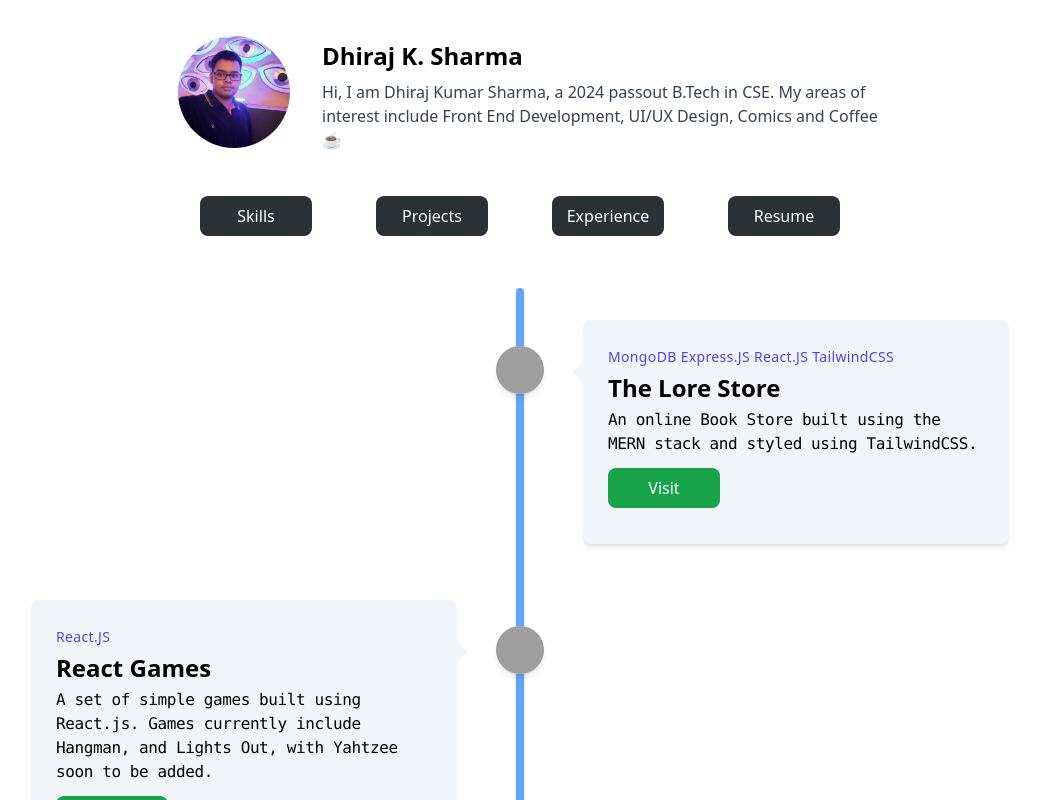
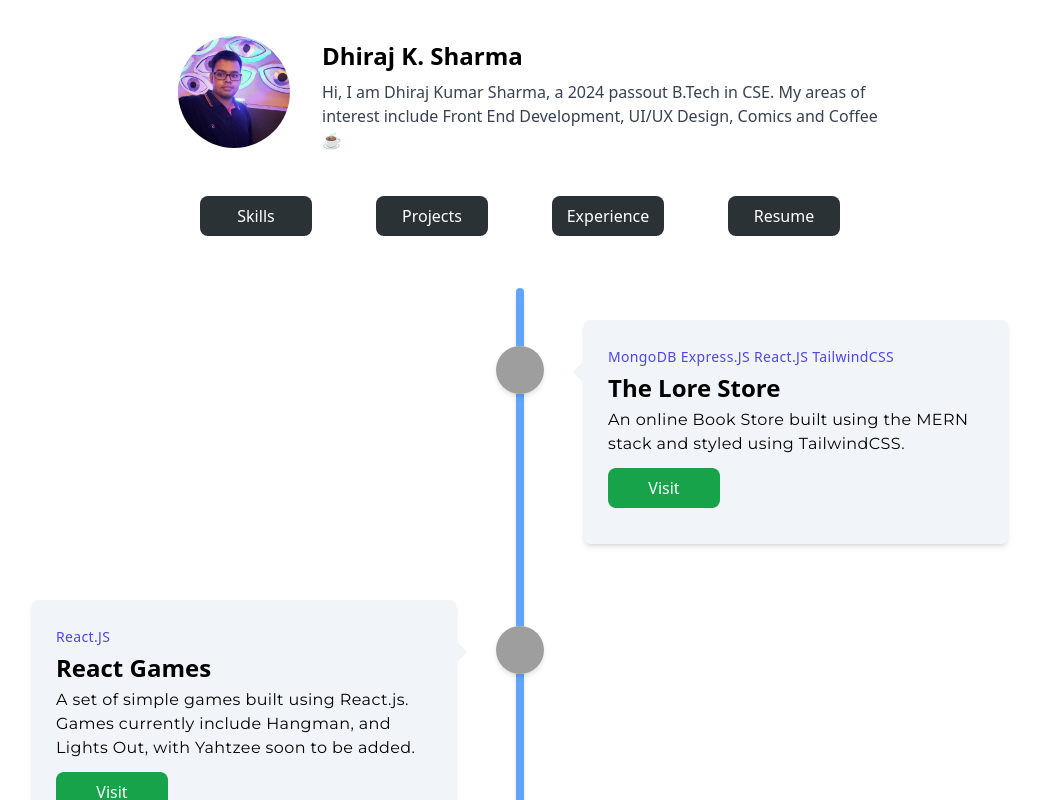
Before and after one commit to dhirajksharma/dhirajksharma.github.io, a React (Create React App) app: page / in a window 1280 px wide. Both pictures are taken after a click on the button "Projects". Shown: the top 800 px of the page, without its empty margins (120-1159 px from the left). Built offline with nearby package versions, Linux system fonts and the light colour scheme; grey boxes are pictures that could not be loaded.

Commit message:
Imporve dark mode and add animation

```diff
--- a/public/index.html
+++ b/public/index.html
@@ -16,6 +16,9 @@
     <link rel="icon" type="image/png" sizes="16x16" href="%PUBLIC_URL%/favicon-16x16.png">
     <link rel="manifest" href="%PUBLIC_URL%/site.webmanifest">
     <link rel="mask-icon" href="%PUBLIC_URL%/safari-pinned-tab.svg" color="#5bbad5">
+    <link rel="preconnect" href="https://fonts.googleapis.com">
+    <link rel="preconnect" href="https://fonts.gstatic.com" crossorigin>
+    <link href="https://fonts.googleapis.com/css2?family=Montserrat:wght@300;400&display=swap" rel="stylesheet">
     <meta name="msapplication-TileColor" content="#da532c">
     <!--
       manifest.json provides metadata used when your web app is installed on a
--- a/src/Cards.js
+++ b/src/Cards.js
@@ -21,7 +21,7 @@ class Cards extends React.Component{
                     <div class="bg-slate-100 p-4 xs:p-6 rounded-md shadow-md">
                         <span class="font-medium text-indigo-600 text-sm tracking-wide">{this.props.tag}</span>
                         <h1 class="text-xl xs:text-2xl font-bold pt-1">{this.props.title}</h1>
-                        <p class="pt-1 text-sm xs:text-base font-mono tracking-tight">
+                        <p class="pt-1 text-sm xs:text-base font-montserrat tracking-wide">
                             {this.props.body}
                         </p>
                         <a href={this.props.link} target="_blank">
--- a/src/CardsLeft.js
+++ b/src/CardsLeft.js
@@ -21,7 +21,7 @@ class CardsLeft extends React.Component{
                     <div class="bg-slate-100 p-4 xs:p-6 rounded-md shadow-md">
                         <span class="font-medium text-indigo-600 text-sm tracking-wide">{this.props.tag}</span>
                         <h1 class="text-xl xs:text-2xl font-bold pt-1">{this.props.title}</h1>
-                        <p class="pt-1 text-sm xs:text-base font-mono tracking-tight">
+                        <p class="pt-1 text-sm xs:text-base font-montserrat tracking-wide">
                             {this.props.body}
                         </p>
                         <a href={this.props.link} target="_blank">
--- a/src/Data.js
+++ b/src/Data.js
@@ -41,7 +41,7 @@ export const skillData=[
 export const projectData=[
     {
         itr:0,
-        img:"https://drive.google.com/uc?id=1CMJL0asTZnvWx9L3-fkK3SBPmEJDg-lu",
+        img:"https://github.com/dhirajksharma/thelorestore-frontend/blob/main/public/android-chrome-512x512.png?raw=true",
         tag:"MongoDB Express.JS React.JS TailwindCSS",
         title:"The Lore Store",
         body:"An online Book Store built using the MERN stack and styled using TailwindCSS.",
@@ -49,7 +49,7 @@ export const projectData=[
     },
     {
         itr:1,
-        img:"https://drive.google.com/uc?id=1KHJFyem_abXdYYCdE2cIS67VPQQUXt8p",
+        img:"https://github.com/dhirajksharma/reactgames/blob/main/src/logo.png?raw=true",
         tag:"React.JS",
         title:"React Games",
         body:"A set of simple games built using React.js. Games currently include Hangman, and Lights Out, with Yahtzee soon to be added.",
@@ -57,7 +57,7 @@ export const projectData=[
     },
     {
         itr:2,
-        img:"https://drive.google.com/uc?id=1-eATZoOiNDWfKc1oBaLG4FkBWRgkAjSM",
+        img:"https://github.com/dhirajksharma/pokeduel/blob/main/res/pokeball.png?raw=true",
         tag:"JavaScript jQuery",
         title:"Poké Duel",
         body:"A Basic Pokémon game where 2 players choose their Pokémons and duel against each other. The Pokémon with more power remaining at the end of the duel, wins!",
--- a/tailwind.config.js
+++ b/tailwind.config.js
@@ -14,7 +14,10 @@ module.exports = {
       inset: {
         '17': '68px',
         '26': '104px'
-      }
+      },
+      fontFamily: {
+        'montserrat': ['Montserrat'],
+      },
     },
   },
   plugins: [],
```
